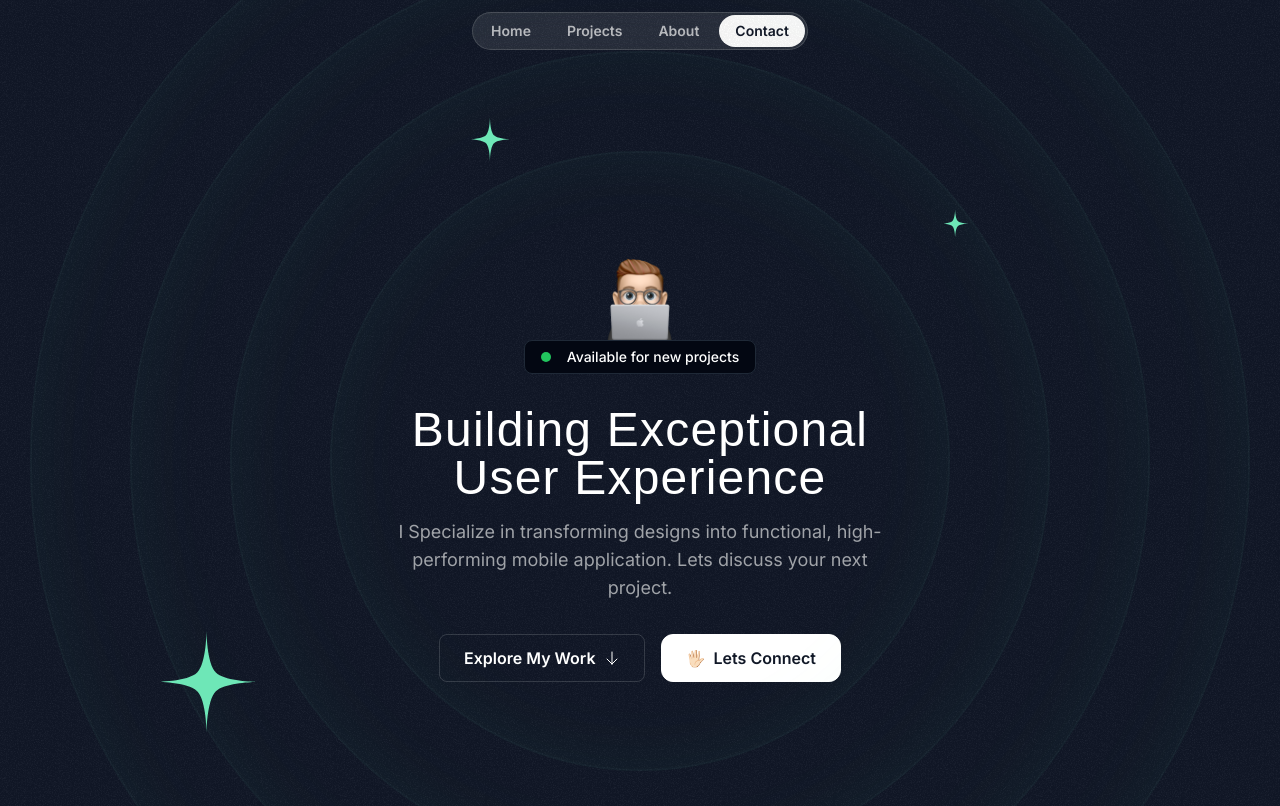
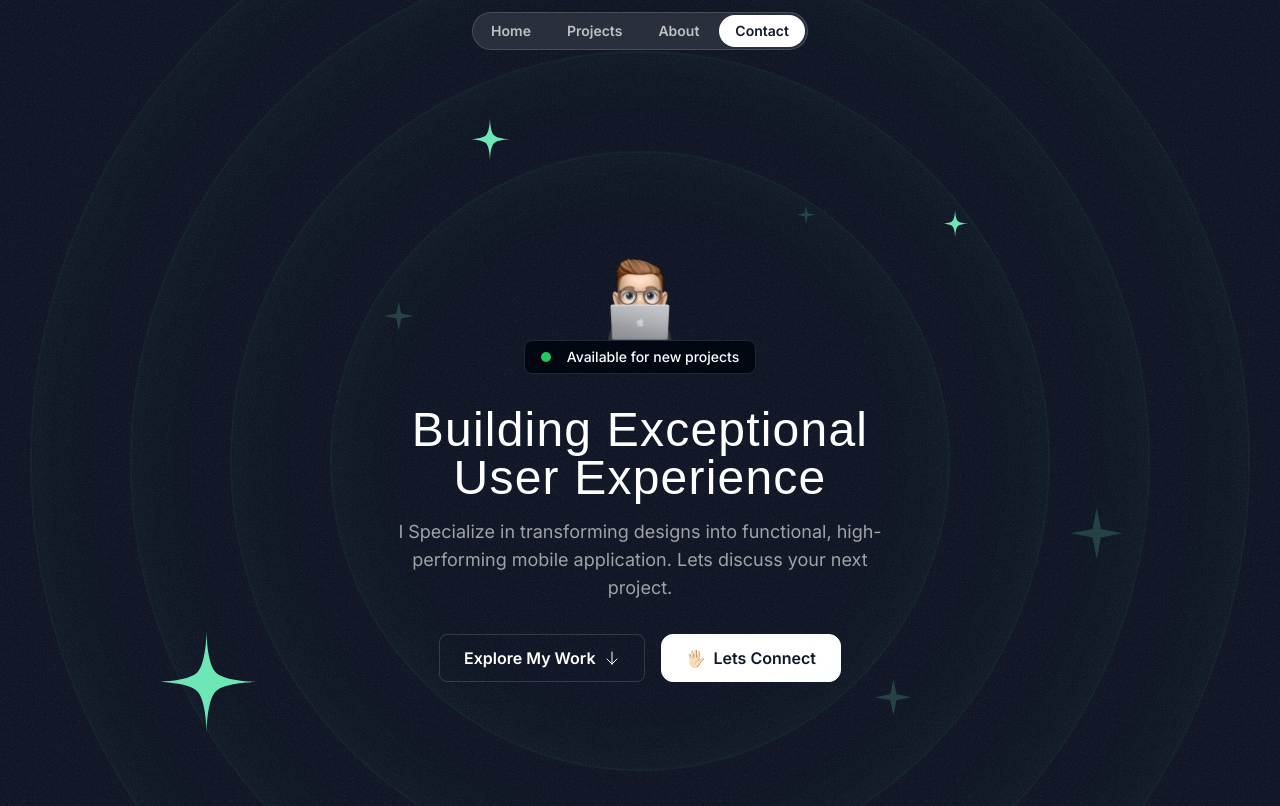
Before and after one commit to FernandJerico/my-portofolio, a Next.js app: page / in a window 1280 px wide. Shown: the top 806 px of the page. Built offline with nearby package versions, Linux system fonts and the light colour scheme; a web font is replaced by a local one.

Commit message:
Refactor: Update HeroOrbit and Header styles
- Update HeroOrbit component to add flexbox styles for items alignment
- Update Header component to add z-index for positioning

```diff
--- a/src/components/HeroOrbit.tsx
+++ b/src/components/HeroOrbit.tsx
@@ -8,7 +8,7 @@ export const HeroOrbit = ({
   return (
     <div className="absolute left-1/2 top-1/2 -translate-x-1/2 -translate-y-1/2 ">
       <div
-        className=""
+        className="flex items-start justify-start"
         style={{
           transform: `rotate(${rotation}deg)`,
           height: `${size}px`,
--- a/src/sections/Header.tsx
+++ b/src/sections/Header.tsx
@@ -1,6 +1,6 @@
 export const Header = () => {
   return (
-    <div className="flex justify-center items-center fixed top-3 w-full">
+    <div className="flex justify-center items-center fixed top-3 w-full z-10">
       <nav className="flex gap-1 p-0.5 border border-white/15 rounded-full bg-white/10 backdrop-blur">
         <a href="#" className="nav-item">
           Home
--- a/src/sections/Hero.tsx
+++ b/src/sections/Hero.tsx
@@ -3,6 +3,7 @@ import Image from "next/image";
 import ArrowDown from "@/assets/icons/arrow-down.svg";
 import grainImage from "@/assets/images/grain.jpg";
 import StarIcon from "@/assets/icons/star.svg";
+import SparkleIcon from "@/assets/icons/sparkle.svg";
 import { HeroOrbit } from "@/components/HeroOrbit";
 
 export const HeroSection = () => {
@@ -23,6 +24,27 @@ export const HeroSection = () => {
       </HeroOrbit>
       <HeroOrbit size={590} rotation={98}>
         <StarIcon className="size-8 text-emerald-300 " />
+      </HeroOrbit>
+      <HeroOrbit size={430} rotation={-14}>
+        <SparkleIcon className="size-8 text-emerald-300/20 " />
+      </HeroOrbit>
+      <HeroOrbit size={440} rotation={79}>
+        <SparkleIcon className="size-5 text-emerald-300/20 " />
+      </HeroOrbit>
+      <HeroOrbit size={530} rotation={178}>
+        <SparkleIcon className="size-10 text-emerald-300/20 " />
+      </HeroOrbit>
+      <HeroOrbit size={710} rotation={144}>
+        <SparkleIcon className="size-14 text-emerald-300/20 " />
+      </HeroOrbit>
+      <HeroOrbit size={720} rotation={85}>
+        <div className="size-3 rounded-full text-emerald-300/20 " />
+      </HeroOrbit>
+      <HeroOrbit size={520} rotation={-41}>
+        <div className="size-2 rounded-full text-emerald-300/20 " />
+      </HeroOrbit>
+      <HeroOrbit size={650} rotation={-5}>
+        <div className="size-2 rounded-full text-emerald-300/20 " />
       </HeroOrbit>
       <div className="container">
         <div className="flex flex-col items-center">
```
